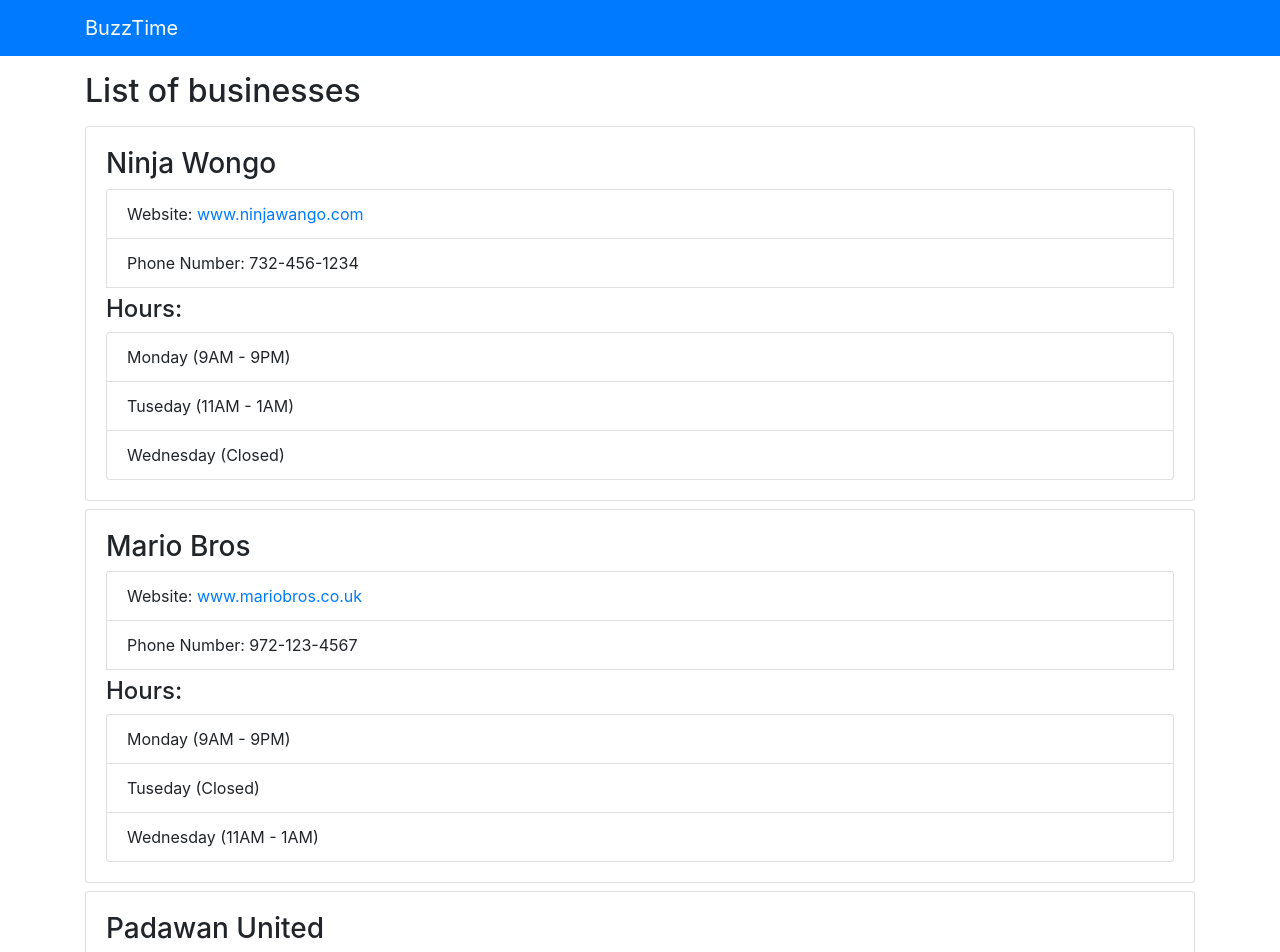
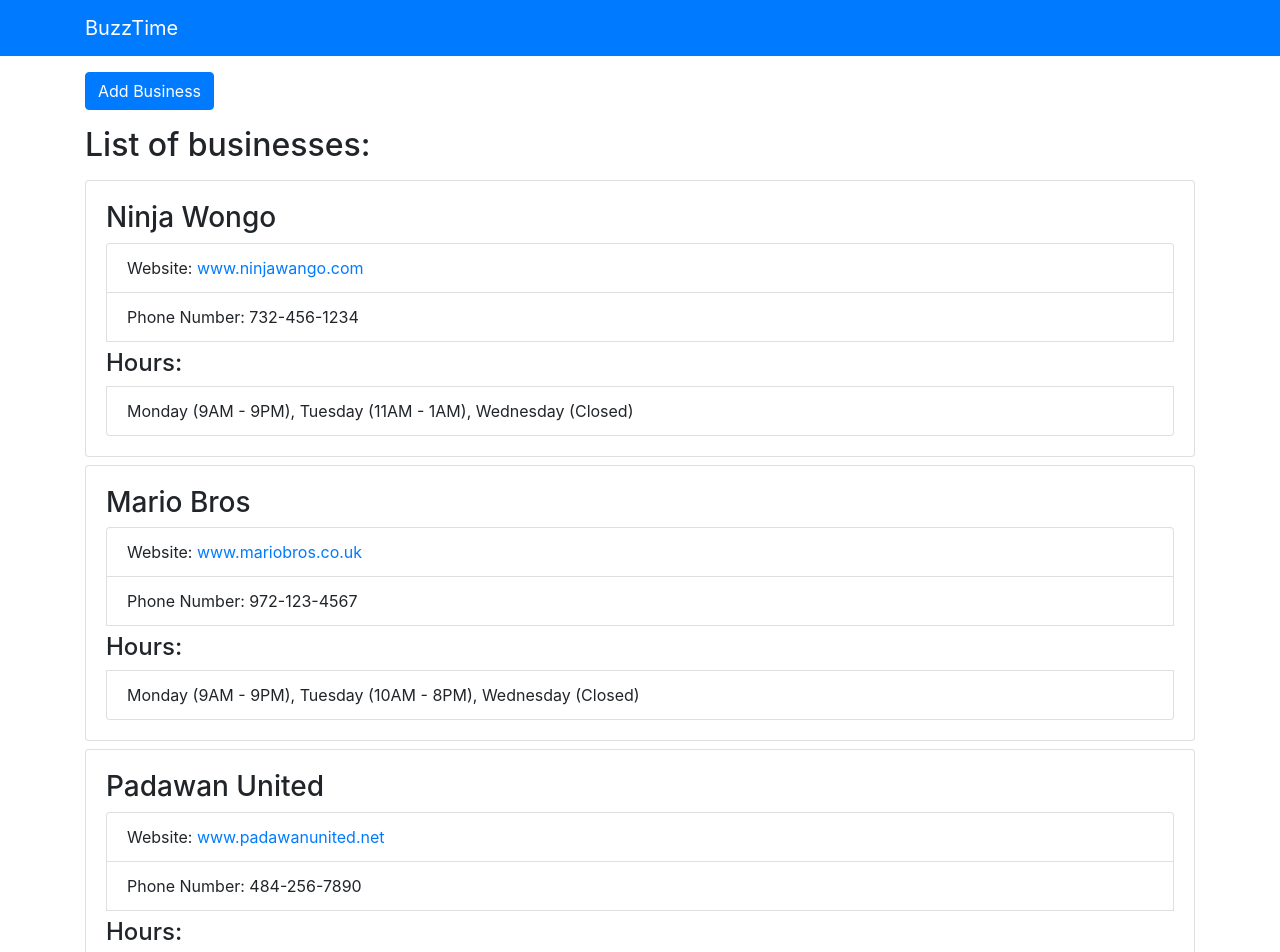
Before and after one commit to VisheshSingh/BuzzTime, an Angular app: page / in a window 1280 px wide. Shown: the top 952 px of the page. Built offline with nearby package versions, Linux system fonts and the light colour scheme.

Commit message:
Form for entering business details

```diff
--- a/src/app/components/business/business.component.html
+++ b/src/app/components/business/business.component.html
@@ -1,4 +1,29 @@
-<h2>List of businesses</h2>
+<button (click)="showForm = !showForm" class="btn btn-primary mb-3">Add Business</button>
+<div class="card card-body mb-3" *ngIf="showForm">
+  <h2>Add Business</h2>
+  <form (submit)="onSubmit($event)">
+    <div class="form-group">
+      <label>Business Name:</label>
+      <input type="text" class="form-control" name="name" [(ngModel)]="work.name">
+    </div>
+    <div class="form-group">
+      <label>Business URL:</label>
+      <input type="text" class="form-control" name="url" [(ngModel)]="work.url">
+    </div>
+    <div class="form-group">
+      <label>Phone Number:</label>
+      <input type="text" class="form-control" name="phone" [(ngModel)]="work.phone">
+    </div>
+    <div class="form-group">
+      <label>Business Hours:</label>
+      <input type="text" class="form-control" name="hours" [(ngModel)]="work.hours">
+    </div>
+    <button (click)="addBusiness()" [disabled]="work.name == '' || work.url == '' || work.phone == ''" class="btn btn-block btn-primary mt-3 mb-3">Add
+      business</button>
+  </form>
+</div>
+<h2>List of businesses:</h2>
+
 <ul class="list-unstyled mt-3">
   <li class="card card-body mb-2" *ngFor="let buzz of business">
     <h3>{{buzz.name}}</h3>
@@ -6,9 +31,7 @@
       <li class="list-group-item">Website: <a [href]="buzz.url">{{buzz.url}}</a></li>
       <li class="list-group-item">Phone Number: {{buzz.phone}}</li>
       <h4 class="mt-2">Hours:</h4>
-      <ul class="list-group">
-        <li class="list-group-item" *ngFor="let time of buzz.hours">{{time}}</li>
-      </ul>
+      <li class="list-group-item">{{buzz.hours}}</li>
     </ul>
   </li>
 </ul>
--- a/src/app/components/business/business.component.ts
+++ b/src/app/components/business/business.component.ts
@@ -7,7 +7,15 @@ import { Business } from "../../models/Business";
   styleUrls: ["./business.component.css"]
 })
 export class BusinessComponent implements OnInit {
+  work: Business = {
+    name: "",
+    url: "",
+    phone: "",
+    hours: ""
+  };
   business: Business[];
+  enableAdd: boolean = true;
+  showForm: boolean = false;
 
   constructor() {}
 
@@ -17,32 +25,34 @@ export class BusinessComponent implements OnInit {
         name: "Ninja Wongo",
         url: "www.ninjawango.com",
         phone: "732-456-1234",
-        hours: [
-          "Monday (9AM - 9PM)",
-          "Tuseday (11AM - 1AM)",
-          "Wednesday (Closed)"
-        ]
+        hours: "Monday (9AM - 9PM), Tuesday (11AM - 1AM), Wednesday (Closed)"
       },
       {
         name: "Mario Bros",
         url: "www.mariobros.co.uk",
         phone: "972-123-4567",
-        hours: [
-          "Monday (9AM - 9PM)",
-          "Tuseday (Closed)",
-          "Wednesday (11AM - 1AM)"
-        ]
+        hours: "Monday (9AM - 9PM), Tuesday (10AM - 8PM), Wednesday (Closed)"
       },
       {
         name: "Padawan United",
         url: "www.padawanunited.net",
         phone: "484-256-7890",
-        hours: [
-          "Monday (9AM - 9PM)",
-          "Tuseday (11AM - 1AM)",
-          "Wednesday (11AM - 1AM)"
-        ]
+        hours: "Monday (9AM - 9PM), Tuesday (Closed), Wednesday (9AM - 7PM)"
       }
     ];
   }
+
+  addBusiness() {
+    this.business.unshift(this.work);
+    this.work = {
+      name: "",
+      url: "",
+      phone: "",
+      hours: ""
+    };
+  }
+  onSubmit(e) {
+    console.log(123);
+    e.preventDefault();
+  }
 }
--- a/src/app/models/Business.ts
+++ b/src/app/models/Business.ts
@@ -2,5 +2,5 @@ export interface Business {
   name: string;
   url: string;
   phone: string;
-  hours: string[];
+  hours?: string;
 }
```
Also changed, not shown: src/app/app.module.ts (+9 -14 lines).
